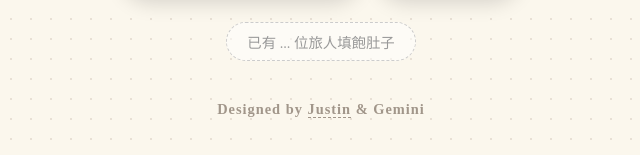
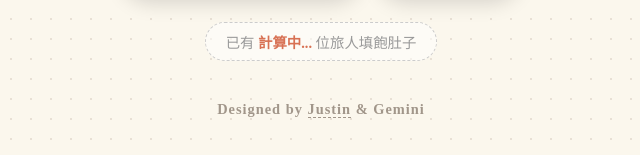
Before and after one commit to mimime168/foodmap, a plain HTML site: page index.html in a window 1280 px wide. Shown: the part 1211-1366 px from the top of the page, 319-959 px from the left. Drawn offline with Linux system fonts and the light colour scheme; some packages are replaced by stand-ins of ours; a script that the page names is missing.

Commit message:
Update index.html
For conunt people update

```diff
--- a/index.html
+++ b/index.html
@@ -4,7 +4,7 @@
 <meta charset="UTF-8">
 <meta name="viewport" content="width=device-width, initial-scale=1.0">
 <title>美食雷達 - 吉卜力特典版</title>
-<!-- 引入不蒜子計數器 -->
+<!-- 引入不蒜子計數器腳本 -->
 <script async src="//busuanzi.ibruce.info/busuanzi/2.3/busuanzi.pure.mini.js"></script>
 <link href="https://fonts.googleapis.com/css2?family=Noto+Serif+TC:wght@500;700&display=swap" rel="stylesheet">
 <style>
@@ -223,6 +223,12 @@
         border: 1px dashed #ccc;
     }
 
+    /* 為了防止數字還沒跑出來時閃爍，給它一個最小寬度 */
+    #busuanzi_value_site_pv {
+        font-weight: bold;
+        color: var(--primary-meal);
+    }
+
     .footer {
         margin-top: auto;
         padding-top: 40px;
@@ -275,9 +281,11 @@
         </button>
     </div>
 
-    <!-- 人次計數器 -->
+    <!-- 人次計數器 (修正結構) -->
     <div class="counter-box">
-        已有 <span id="busuanzi_value_site_pv">...</span> 位旅人填飽肚子
+        <span id="busuanzi_container_site_pv" style="display: inline;">
+            已有 <span id="busuanzi_value_site_pv">計算中...</span> 位旅人填飽肚子
+        </span>
     </div>
 
     <div class="footer">
@@ -396,7 +404,7 @@
 
             // 延遲一點點再跳轉
             setTimeout(() => {
-                if(confirm(`精靈悄悄告訴你：\\n今天適合吃「${keyword}」！\\n\\n要出發了嗎？`)) {
+                if(confirm(`精靈悄悄告訴你：\n今天適合吃「${keyword}」！\n\n要出發了嗎？`)) {
                     performSearch(keyword);
                 }
             }, 100);
```
